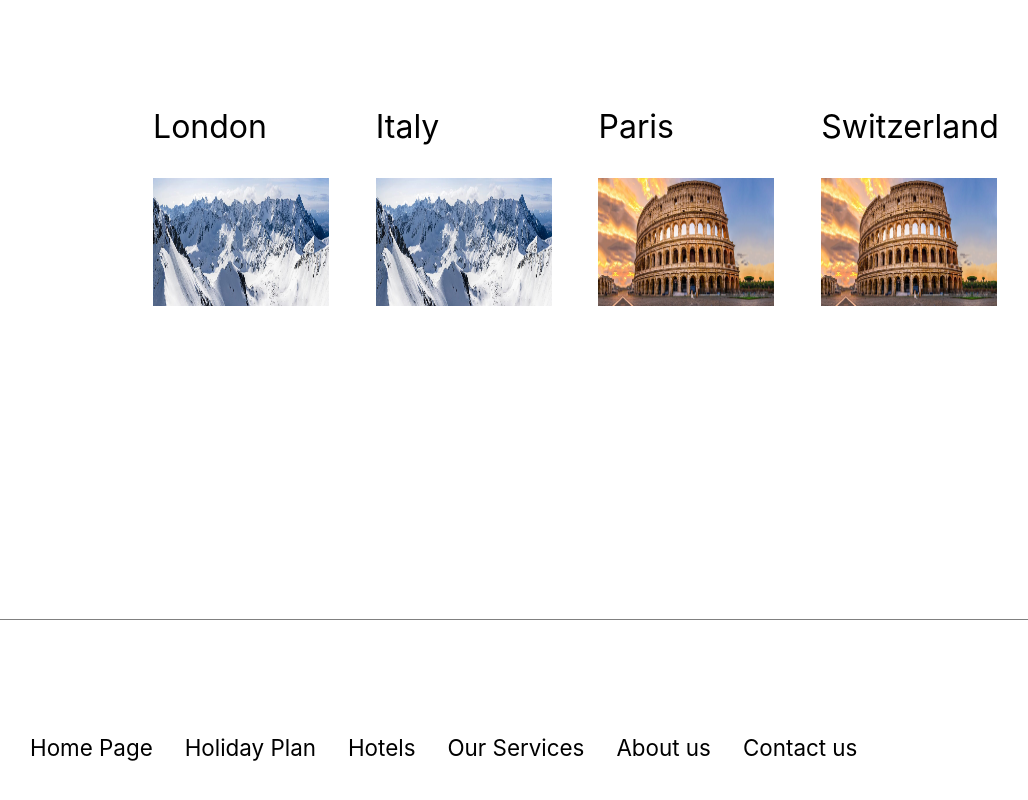
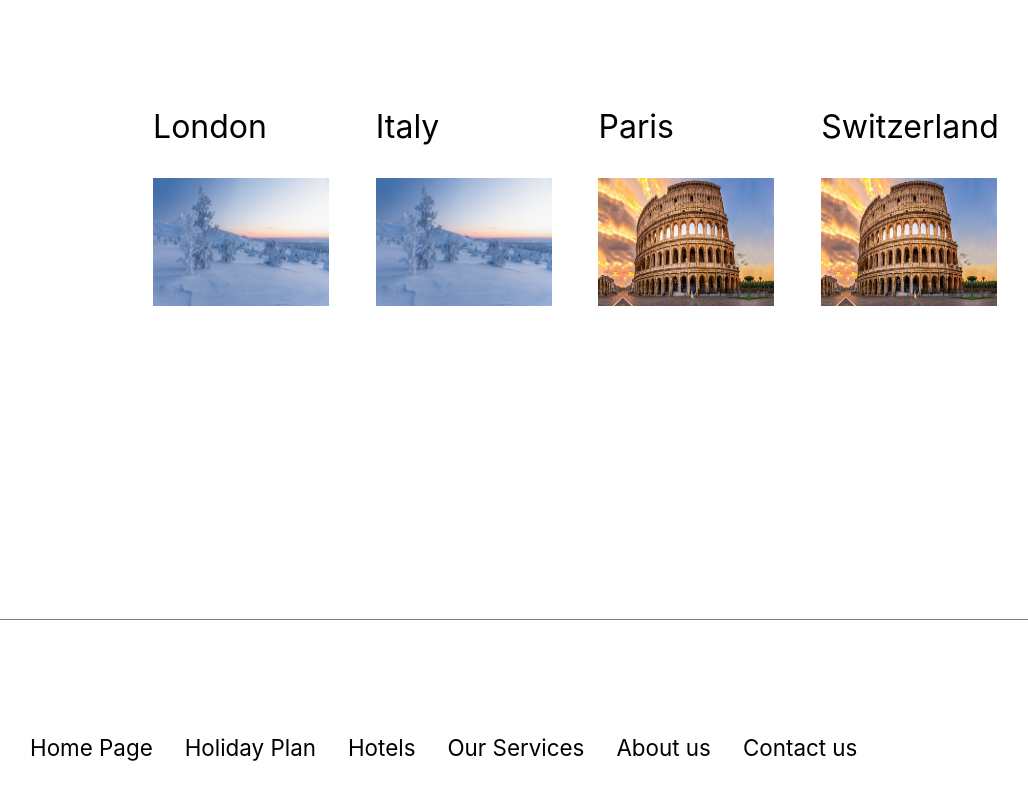
Before and after one commit to basheer82/Holiday, a React (Create React App) app: page / in a window 1280 px wide. Shown: the part 1340-2140 px from the top of the page, without its empty margins (50-1078 px from the left). Built offline with nearby package versions, Linux system fonts and the light colour scheme.

Commit message:
Update locationsData.js

```diff
--- a/src/locationsData.js
+++ b/src/locationsData.js
@@ -1,25 +1,24 @@
  const locationsData =[
      {
          city: 'London',
-         img: ['/slider-images/mountain.jpeg','/slider-images/img.jpeg','/slider-images/itl.jpeg'],
+         img: [ '/slider-images/img.jpeg','/slider-images/itl.jpeg'],
          about: "First tourism destinations in europe"
         },
         {
             city: 'Italy',
-            img: ['/slider-images/mountain.jpeg','/slider-images/img.jpeg','/slider-images/itl.jpeg'],
+            img: [ '/slider-images/img.jpeg','/slider-images/itl.jpeg'],
             about: "Second Tourisim destination in europe"
         },
      {
         city: 'Paris',
-        img: ['/slider-images/itl.jpeg',
-              '/slider-images/mountain.jpeg','/slider-images/img.jpeg' ],
+        img: ['/slider-images/itl.jpeg','/slider-images/img.jpeg' ],
         about: "Paris is the second most visited city in Europe after London"
 
 
     },
      {
          city: 'Switzerland',
-         img: ['/slider-images/itl.jpeg','/slider-images/mountain.jpeg','/slider-images/img.jpeg' ],
+         img: ['/slider-images/itl.jpeg','/slider-images/img.jpeg' ],
          about: "Top destination for many tourism"
 
     }
```
